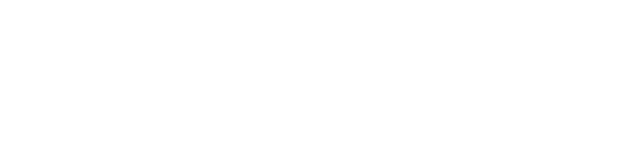
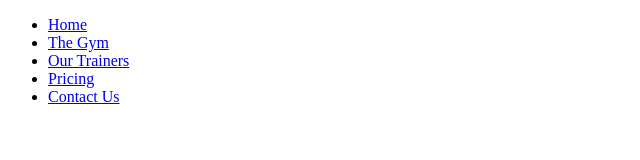
Before and after one commit to Code-Institute-Submissions/JustFitGym, a plain HTML site: page index.html in a window 1280 px wide. Shown: the whole page, without its empty margins (0-640 px from the left). Drawn offline with Linux system fonts and the light colour scheme.

Commit message:
added contactus.html, ourtrainers.html, pricing.html, thegym.html. Updated index.html with the first nav bar

```diff
--- a/index.html
+++ b/index.html
@@ -8,5 +8,15 @@
 </head>
 <body>
 
+    <nav>
+        <ul>
+            <li><a href="index.html">Home</a></li>
+            <li><a href="thegym.html">The Gym</a></li>
+            <li><a href="ourtrainers.html">Our Trainers</a></li>
+            <li><a href="pricing.html">Pricing</a></li>
+            <li><a href="contactus.html">Contact Us</a></li>
+        </ul>
+    </nav>
+
 </body>
 </html>
```
Also changed, not shown: contactus.html (added), ourtrainers.html (added), pricing.html (added), thegym.html (added).
